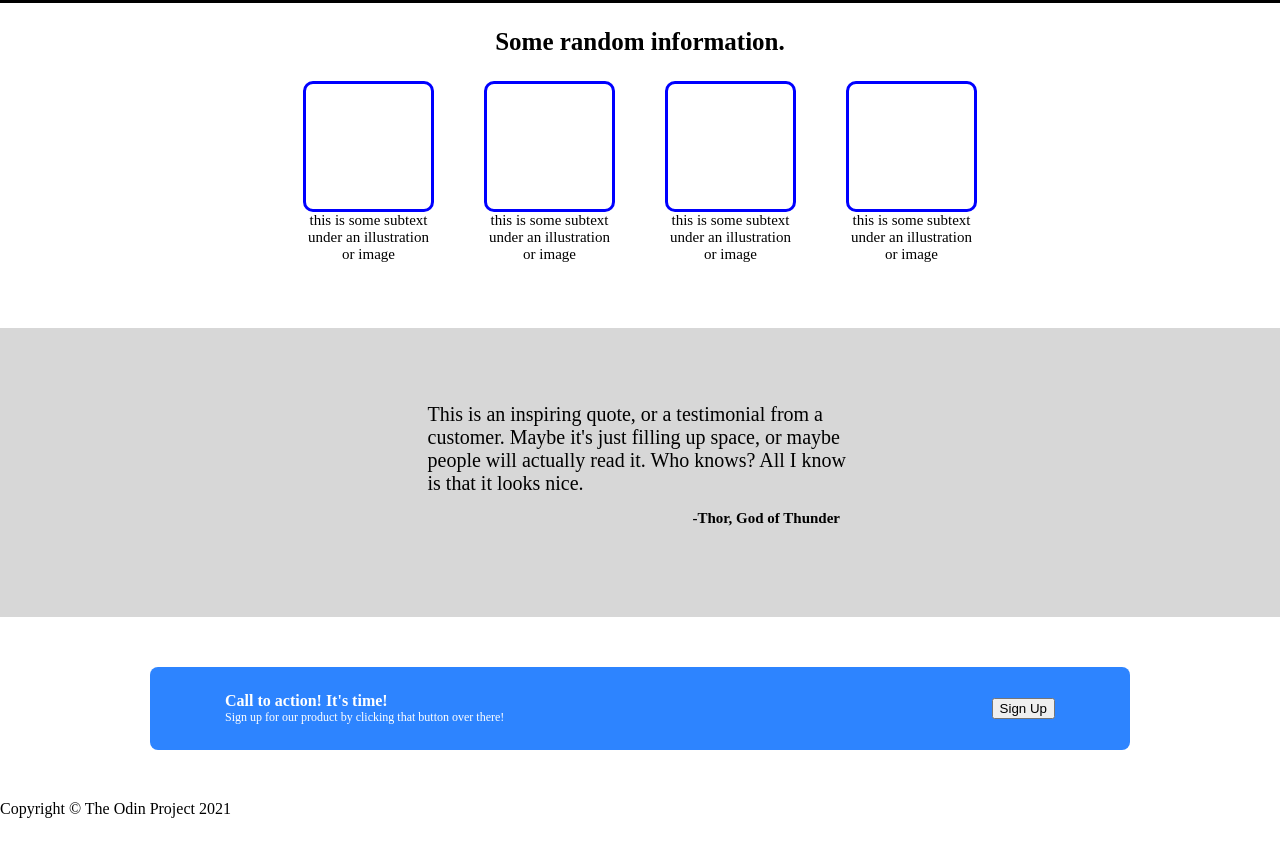
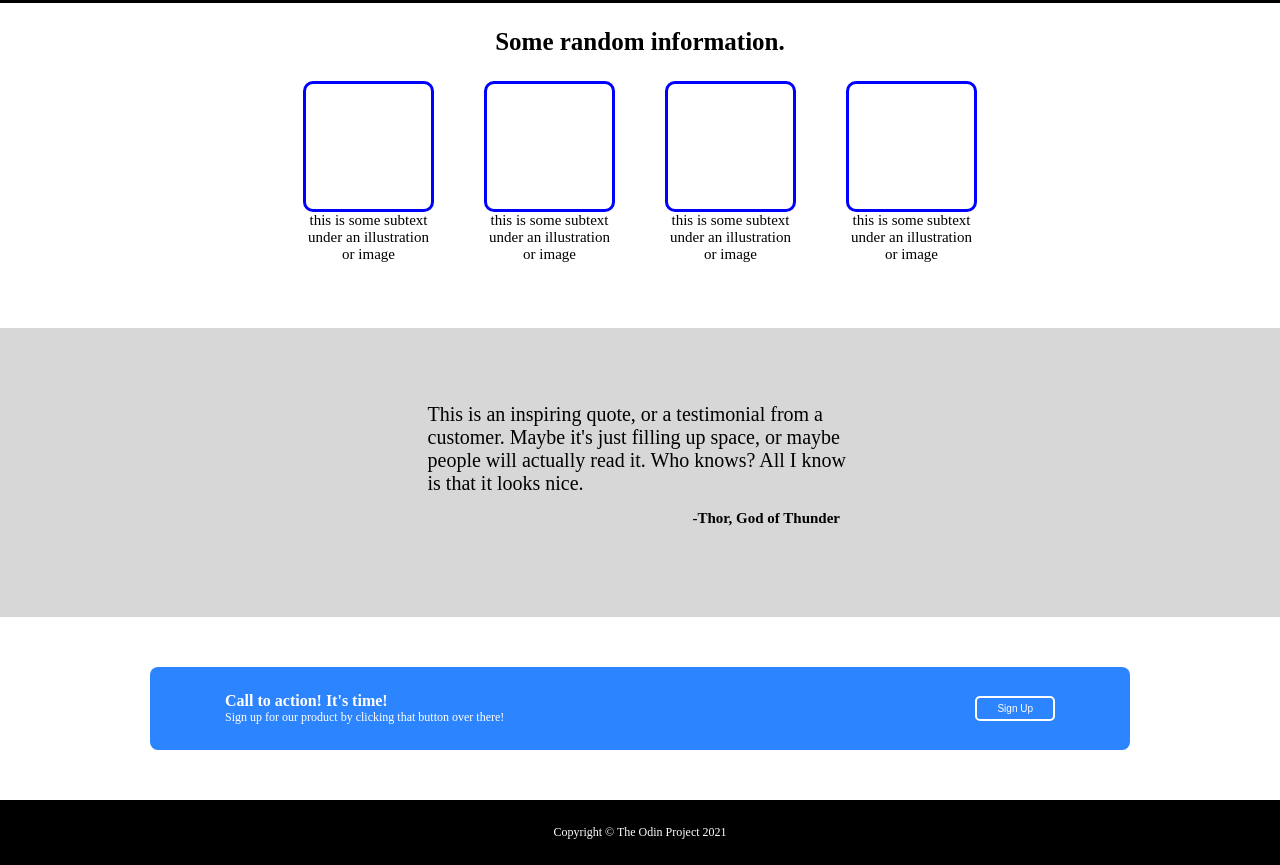
Before and after one commit to Mach594/Odin-Landing-Page, a plain HTML site: page index.html in a window 1280 px wide. Shown: the part 351-1216 px from the top of the page. Before the commit the page ends 1169 px from the top, so only its background shows below. Drawn offline with Linux system fonts and the light colour scheme.

Commit message:
Update style.css for footer and button in .section-four

```diff
--- a/style.css
+++ b/style.css
@@ -188,3 +188,25 @@ a   {
     margin: 0;
     font-size: 12px;
 }
+
+.section-four button    {
+    color: white;
+    background-color: rgb(45, 132, 255);
+    border-style: solid;
+    border-color: white;
+    border-radius: 5px;
+    padding: 5px 20px;
+    font-size: 10px;
+}
+
+/* footer CSS */
+footer  {
+    background-color: black;
+    color: white;
+    display: flex;
+    justify-content: center;
+    align-items: center;
+    padding: 25px;
+    flex-shrink: 0;
+    font-size: 12px;
+}
```
